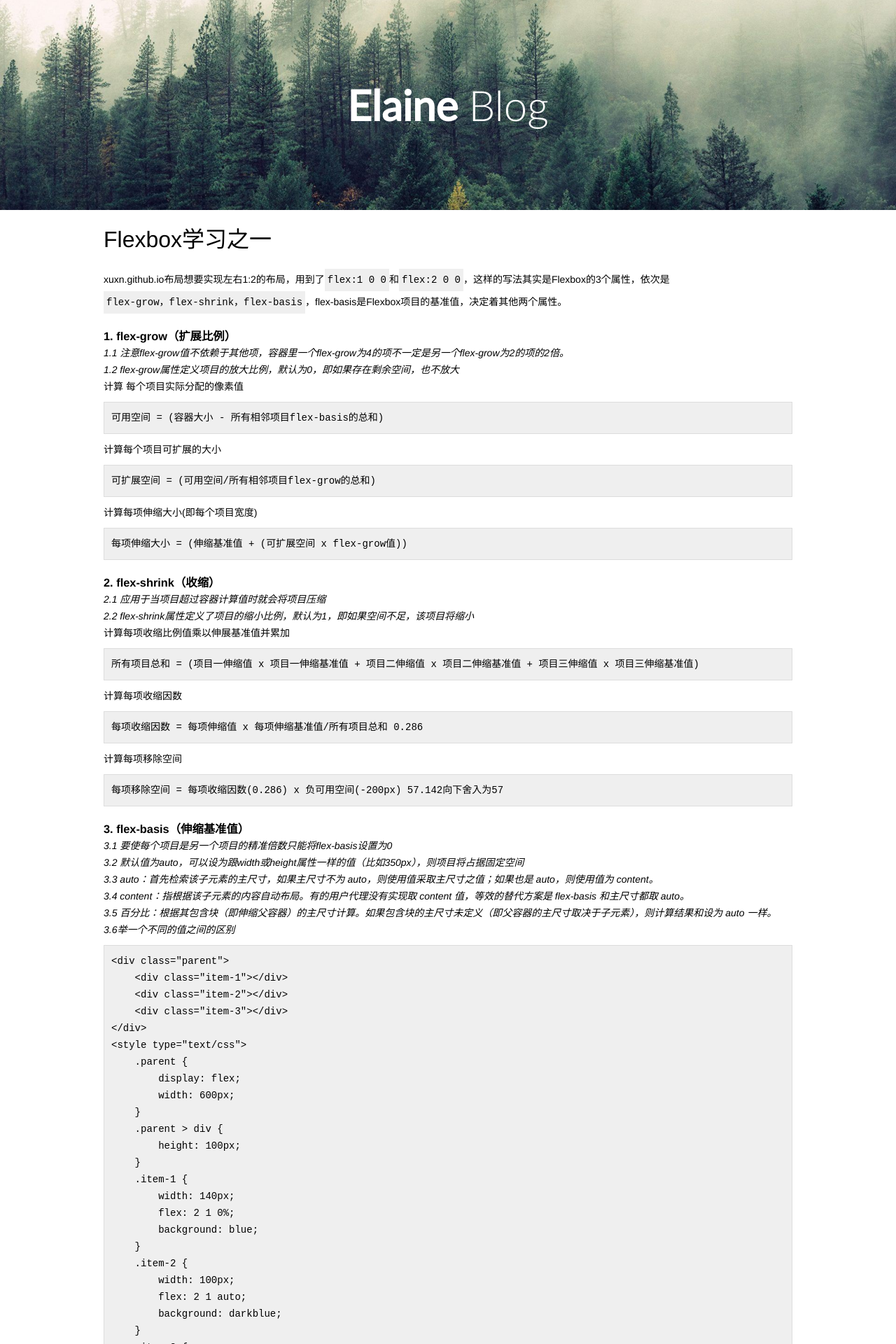
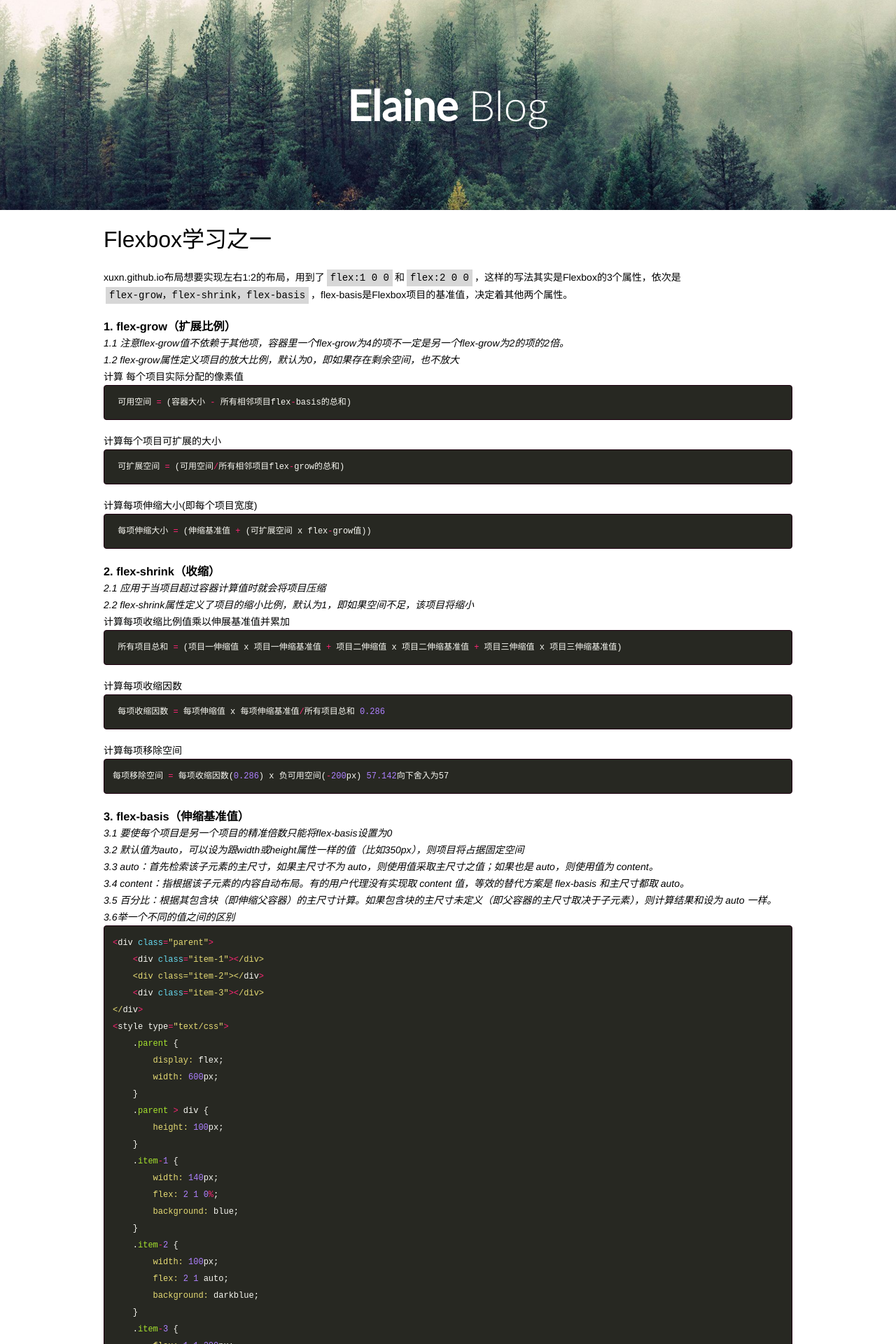
Before and after one commit to xuxn/blog, a Jekyll site: the page built from _posts/2017-3-28-flex-learn1.md, in a window 1280 px wide. Shown: the top 1920 px of the page at 70% size. Built offline with Jekyll 4.4.1, drawn with Linux system fonts in a browser that asks for light colours; some web fonts are replaced; some of the changed text lies outside the part shown.

Commit message:
blog highlight

````diff
--- a/_includes/header.html
+++ b/_includes/header.html
@@ -5,6 +5,7 @@
 	<title>Elaine blog</title>
 	 <meta name="viewport" content="width=device-width, initial-scale=1.0, minimum-scale=1.0, maximum-scale=1.0, user-scalable=no"/>
 	<link rel="stylesheet" href="/blog/css/style.css">
+	<link rel="stylesheet" href="/blog/css/highlight.css">
 </head>
 <body>
 <header>
--- a/_posts/2017-3-28-flex-learn1.md
+++ b/_posts/2017-3-28-flex-learn1.md
@@ -17,21 +17,15 @@
 
 * 计算 每个项目实际分配的像素值
 
-```
-可用空间 = (容器大小 - 所有相邻项目flex-basis的总和)
-```
+{% highlight ruby %} 可用空间 = (容器大小 - 所有相邻项目flex-basis的总和) {% endhighlight %}
 
 * 计算每个项目可扩展的大小
 
-```
-可扩展空间 = (可用空间/所有相邻项目flex-grow的总和)
-```
+{% highlight ruby %} 可扩展空间 = (可用空间/所有相邻项目flex-grow的总和){% endhighlight %}
 
 * 计算每项伸缩大小(即每个项目宽度)
 
-```
-每项伸缩大小 = (伸缩基准值 + (可扩展空间 x flex-grow值))
-```
+{% highlight ruby %} 每项伸缩大小 = (伸缩基准值 + (可扩展空间 x flex-grow值)){% endhighlight %}
 
 ### **2. flex-shrink（收缩）**
 
@@ -42,22 +36,16 @@
 
 * 计算每项收缩比例值乘以伸展基准值并累加
 
-```
-所有项目总和 = (项目一伸缩值 x 项目一伸缩基准值 + 项目二伸缩值 x 项目二伸缩基准值 + 项目三伸缩值 x 项目三伸缩基准值)
-```
+{% highlight ruby %} 所有项目总和 = (项目一伸缩值 x 项目一伸缩基准值 + 项目二伸缩值 x 项目二伸缩基准值 + 项目三伸缩值 x 项目三伸缩基准值){% endhighlight %}
 
 * 计算每项收缩因数
 
-```
-每项收缩因数 = 每项伸缩值 x 每项伸缩基准值/所有项目总和 0.286
-```
+{% highlight ruby %} 每项收缩因数 = 每项伸缩值 x 每项伸缩基准值/所有项目总和 0.286{% endhighlight %}
 
 * 计算每项移除空间
 
 
-```
-每项移除空间 = 每项收缩因数(0.286) x 负可用空间(-200px) 57.142向下舍入为57
-```
+{% highlight ruby %}每项移除空间 = 每项收缩因数(0.286) x 负可用空间(-200px) 57.142向下舍入为57{% endhighlight %}
 
 ### **3. flex-basis（伸缩基准值）**
 
@@ -75,7 +63,7 @@
 *3.6举一个不同的值之间的区别*
 
 
-```
+{% highlight ruby %}
 <div class="parent">
     <div class="item-1"></div>
     <div class="item-2"></div>
@@ -104,33 +92,35 @@
         background: lightblue;
     }
 </style>
-```
+{% endhighlight %}
+
 * 1.主轴上父容器总尺寸为 600px
 
 * 2.子元素的总基准值是：0% + auto + 200px = 300px，其中
 
-```
+{% highlight ruby %}
 - 0% 即 0 宽度
 - auto 对应取主尺寸即 100px
-```
+{% endhighlight %}
 
 * 3.故剩余空间为 600px - 300px = 300px
 * 4.伸缩放大系数之和为： 2 + 2 + 1 = 5
 * 5.剩余空间分配如下
 
 
-```
+{% highlight ruby %}
 - item-1 和 item-2 各分配 2/5，各得 120px
 - item-3 分配 1/5，得 60px
-```
+{% endhighlight %}
 
 * 6.各项目最终宽度为：
 
-```
+{% highlight ruby %}
 - item-1 = 0% + 120px = 120px
 - item-2 = auto + 120px = 220px
 - item-3 = 200px + 60px = 260px
-```
+{% endhighlight %}
+
 * 7.当 item-1 基准值取 0% 的时候，是把该项目视为零尺寸的，故即便声明其尺寸为 140px，也并没有什么用，形同虚设
 * 8.而 item-2 基准值取 auto 的时候，根据规则基准值使用值是主尺寸值即 100px，故这 100px 不会纳入剩余空间
 
@@ -142,40 +132,40 @@
 
 *4.3当 flex 取值为 none，则计算值为 0 0 auto*
 
-```
+{% highlight ruby %}
 .item {flex: none;}
 .item {
     flex-grow: 0;
     flex-shrink: 0;
     flex-basis: auto;
 }
-```
+{% endhighlight %}
 
 *4.4当 flex 取值为 auto，则计算值为 1 1 auto*
 
-```
+{% highlight ruby %}
 .item {flex: auto;}
 .item {
     flex-grow: 1;
     flex-shrink: 1;
     flex-basis: auto;
 }
-```
+{% endhighlight %}
 
 *4.5当 flex 取值为一个非负数字，则该数字为 flex-grow 值，flex-shrink 取 1，flex-basis 取 0%*
 
-```
+{% highlight ruby %}
 .item {flex: 1;}
 .item {
     flex-grow: 1;
     flex-shrink: 1;
     flex-basis: 0%;
 }
-```
+{% endhighlight %}
 
 *4.6当 flex 取值为一个长度或百分比，则视为 flex-basis 值，flex-grow 取 1，flex-shrink 取 1*
 
-```
+{% highlight ruby %}
 .item-1 {flex: 0%;}
 .item-1 {
     flex-grow: 1;
@@ -188,15 +178,15 @@
     flex-shrink: 1;
     flex-basis: 24px;
 }
-```
+{% endhighlight %}
 
 *4.7当 flex 取值为两个非负数字，则分别视为 flex-grow 和 flex-shrink 的值，flex-basis 取 0%*
 
-```
+{% highlight ruby %}
 .item {flex: 2 3;}
 .item {
     flex-grow: 2;
     flex-shrink: 3;
     flex-basis: 0%;
 }
-```
+{% endhighlight %}
--- /dev/null
+++ b/css/highlight.css
@@ -0,0 +1,80 @@
+code.highlighter-rouge{
+	background:#d7d7d7;
+	padding:0 5px;
+	margin:0 3px;
+	display: inline-block;
+}
+.highlight {
+margin-bottom: 1.5em;
+font-size: 12px;
+color: #d0d0d0;
+border: 1px solid #1e0010;
+background-color: #272822;
+border-radius: 4px;
+}
+pre {
+position: relative;
+margin: 0;
+padding: 1em;
+}
+.lineno { padding-right: 24px; color: #8f908a;}
+.hll { background-color: #49483e }
+.c { color: #75715e } /* Comment */
+.err { color: #c38b9c;} /* Error */
+.k { color: #66d9ef } /* Keyword */
+.l { color: #ae81ff } /* Literal */
+.n { color: #f8f8f2 } /* Name */
+.o { color: #f92672 } /* Operator */
+.p { color: #f8f8f2 } /* Punctuation */
+.cm { color: #75715e } /* Comment.Multiline */
+.cp { color: #75715e } /* Comment.Preproc */
+.c1 { color: #75715e } /* Comment.Single */
+.cs { color: #75715e } /* Comment.Special */
+.ge { font-style: italic } /* Generic.Emph */
+.gs { font-weight: bold } /* Generic.Strong */
+.kc { color: #66d9ef } /* Keyword.Constant */
+.kd { color: #66d9ef } /* Keyword.Declaration */
+.kn { color: #f92672 } /* Keyword.Namespace */
+.kp { color: #66d9ef } /* Keyword.Pseudo */
+.kr { color: #66d9ef } /* Keyword.Reserved */
+.kt { color: #66d9ef } /* Keyword.Type */
+.ld { color: #e6db74 } /* Literal.Date */
+.m { color: #ae81ff } /* Literal.Number */
+.s { color: #e6db74 } /* Literal.String */
+.na { color: #a6e22e } /* Name.Attribute */
+.nb { color: #f8f8f2 } /* Name.Builtin */
+.nc { color: #a6e22e } /* Name.Class */
+.no { color: #66d9ef } /* Name.Constant */
+.nd { color: #a6e22e } /* Name.Decorator */
+.ni { color: #f8f8f2 } /* Name.Entity */
+.ne { color: #a6e22e } /* Name.Exception */
+.nf { color: #a6e22e } /* Name.Function */
+.nl { color: #f8f8f2 } /* Name.Label */
+.nn { color: #f8f8f2 } /* Name.Namespace */
+.nx { color: #a6e22e } /* Name.Other */
+.py { color: #f8f8f2 } /* Name.Property */
+.nt { color: #f92672 } /* Name.Tag */
+.nv { color: #f8f8f2 } /* Name.Variable */
+.ow { color: #f92672 } /* Operator.Word */
+.w { color: #f8f8f2 } /* Text.Whitespace */
+.mf { color: #ae81ff } /* Literal.Number.Float */
+.mh { color: #ae81ff } /* Literal.Number.Hex */
+.mi { color: #ae81ff } /* Literal.Number.Integer */
+.mo { color: #ae81ff } /* Literal.Number.Oct */
+.sb { color: #e6db74 } /* Literal.String.Backtick */
+.sc { color: #e6db74 } /* Literal.String.Char */
+.sd { color: #e6db74 } /* Literal.String.Doc */
+.s2 { color: #e6db74 } /* Literal.String.Double */
+.se { color: #ae81ff } /* Literal.String.Escape */
+.sh { color: #e6db74 } /* Literal.String.Heredoc */
+.si { color: #e6db74 } /* Literal.String.Interpol */
+.sx { color: #e6db74 } /* Literal.String.Other */
+.sr { color: #e6db74 } /* Literal.String.Regex */
+.s1 { color: #e6db74 } /* Literal.String.Single */
+.ss { color: #e6db74 } /* Literal.String.Symbol */
+.bp { color: #f8f8f2 } /* Name.Builtin.Pseudo */
+.vc { color: #f8f8f2 } /* Name.Variable.Class */
+.vg { color: #f8f8f2 } /* Name.Variable.Global */
+.vi { color: #f8f8f2 } /* Name.Variable.Instance */
+.il { color: #ae81ff } /* Literal.Number.Integer.Long */
+}
--- a/css/style.css
+++ b/css/style.css
@@ -55,7 +55,7 @@ header h1 span{
 	font-family: Lato-light;
 	font-weight: normal;
 }
-div.highlighter-rouge{
+/*div.highlighter-rouge{
 	padding: 10px;
     border: 1px solid #ddd;
     margin: 10px 0;
@@ -65,7 +65,7 @@ code.highlighter-rouge{
     padding: 4px;
     background: #efefef;
     display: inline-block;
-}
+}*/
 .container{
 	width:1024px;
 	max-width:100%;
````
Also changed, not shown: _posts/2017-3-30-git-install.md (+8 -8 lines), _posts/2017-3-30-git-more-account.md (+2 -2 lines), _config.yml (line endings or trailing spaces), 8 other files.
